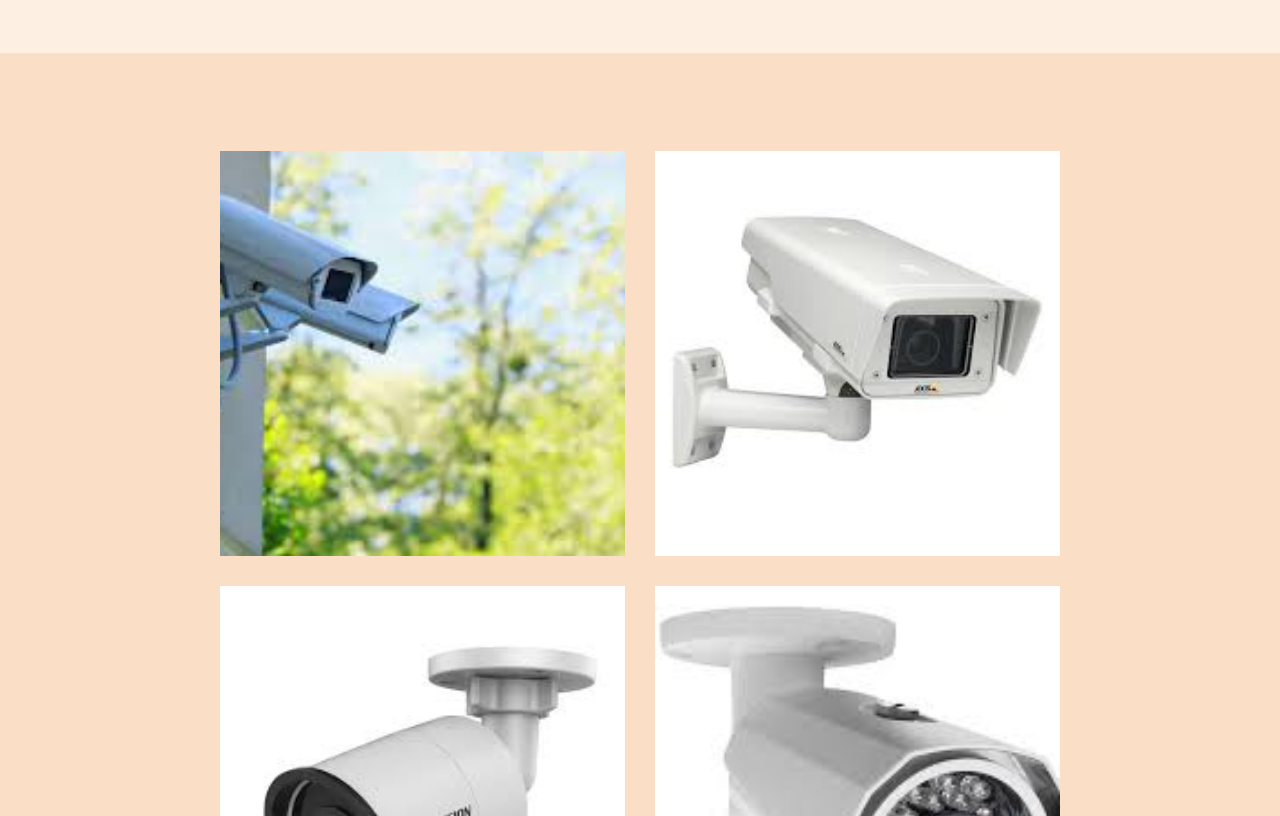
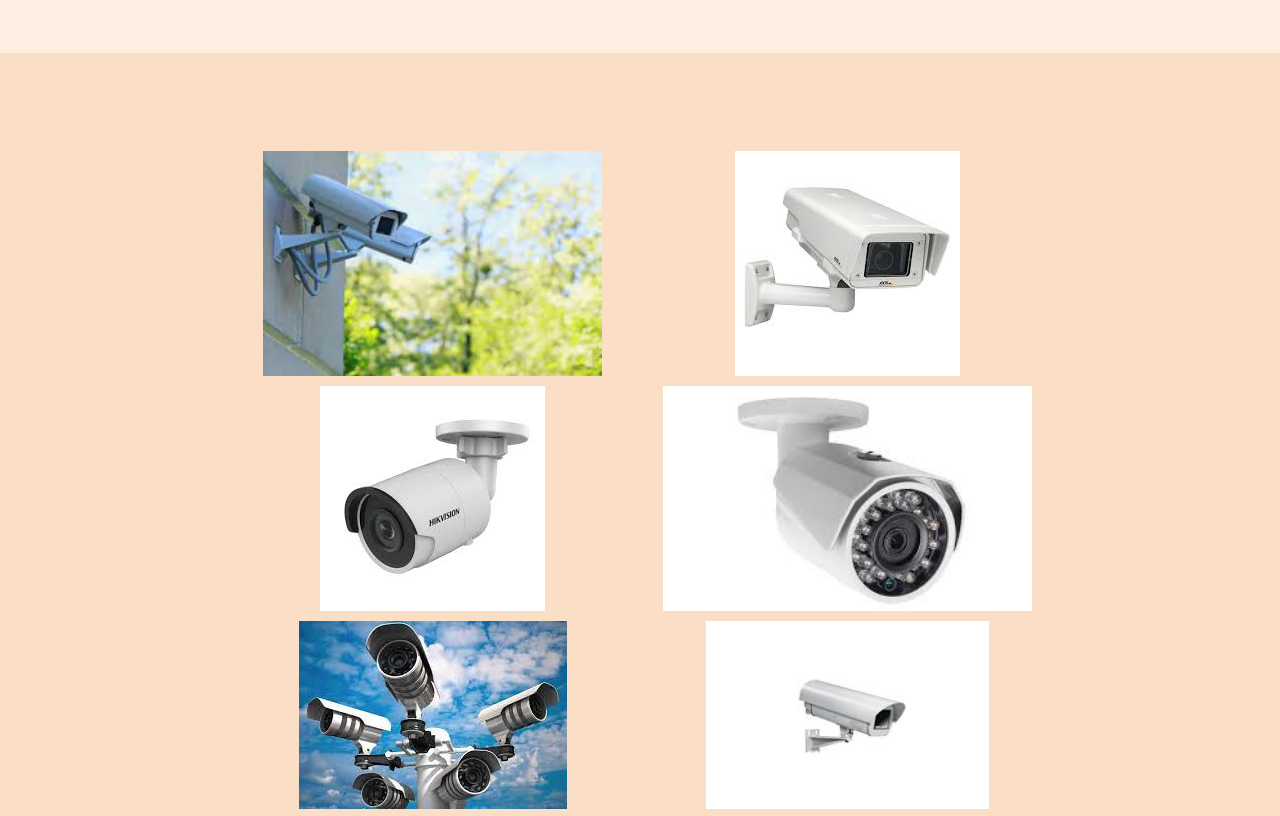
Before and after one commit to Admiral-Kostya/Robot_Dreams, a plain HTML site: page Lesson_12_ViKo_Security_Fixed-Header/gallery.html in a window 1280 px wide. Shown: the part 99-915 px from the top of the page. Drawn offline with Linux system fonts and the light colour scheme.

Commit message:
ready_fixed_header_2.1

```diff
--- a/Lesson_12_ViKo_Security_Fixed-Header/css/gallery.css
+++ b/Lesson_12_ViKo_Security_Fixed-Header/css/gallery.css
@@ -13,8 +13,8 @@
 .body-gallery {
   display: flex;
   flex-wrap: wrap;
-  justify-content: space-evenly;
-  row-gap: 30px;
+  justify-content: center;
+  gap: 10px;
 }
 .body-gallery__item {
   flex: 0 1 45%;
@@ -22,6 +22,4 @@
   justify-content: center;
 }
 .body-gallery__item img {
-  width: 100%;
-  object-fit: cover;
 }
--- a/Lesson_12_ViKo_Security_Fixed-Header/gallery.html
+++ b/Lesson_12_ViKo_Security_Fixed-Header/gallery.html
@@ -4,6 +4,7 @@
     <meta charset="UTF-8" />
     <meta name="viewport" content="width=device-width, initial-scale=1.0" />
     <title>ViKo_Contact-Us</title>
+    <link rel="shortcut icon" href="img/favicon.ico" type="image/x-icon" />
     <link rel="stylesheet" href="css/reset.css" />
     <link rel="stylesheet" href="css/header.css" />
     <link rel="stylesheet" href="css/button.css" />
@@ -15,7 +16,7 @@
       <header class="header">
         <div class="header__container container">
           <div class="header__body body-header">
-            <a href="#" class="body-header__logo">Vi&Ko Security</a>
+            <a href="index.html" class="body-header__logo">Vi&Ko Security</a>
             <nav class="body-header__menu menu">
               <ul class="menu__list">
                 <li class="menu__item">
@@ -37,7 +38,9 @@
                 </li>
               </ul>
             </nav>
-            <a href="#" class="body-header__button button">Заказать звонок </a>
+            <a href="contact_us.html" class="body-header__button button"
+              >Заказать звонок
+            </a>
           </div>
         </div>
       </header>
@@ -46,22 +49,22 @@
           <div class="gallery__container container">
             <div class="gallery__body body-gallery">
               <div class="body-gallery__item">
-                <img src="img/gallery/1.jpeg" alt="1" />
+                <img src="img/gallery/1.jpeg" alt="image_1" />
               </div>
               <div class="body-gallery__item">
-                <img src="img/gallery/2.jpeg" alt="2" />
+                <img src="img/gallery/2.jpeg" alt="image_2" />
               </div>
               <div class="body-gallery__item">
-                <img src="img/gallery/3.jpeg" alt="3" />
+                <img src="img/gallery/3.jpeg" alt="image_3" />
               </div>
               <div class="body-gallery__item">
-                <img src="img/gallery/4.jpeg" alt="4" />
+                <img src="img/gallery/4.jpeg" alt="image_4" />
               </div>
               <div class="body-gallery__item">
-                <img src="img/gallery/5.jpeg" alt="5" />
+                <img src="img/gallery/5.jpeg" alt="image_5" />
               </div>
               <div class="body-gallery__item">
-                <img src="img/gallery/6.jpeg" alt="6" />
+                <img src="img/gallery/6.jpeg" alt="image_6" />
               </div>
               <div class="body-gallery__item">
                 <img src="img/gallery/7.jpeg" alt="7" />
```
Also changed, not shown: Lesson_12_ViKo_Security_Fixed-Header/contact_us.html (+2 -1 lines), Lesson_12_ViKo_Security_Fixed-Header/index.html (+7 -2 lines), Lesson_12_ViKo_Security_Fixed-Header/img/favicon.ico (added).
